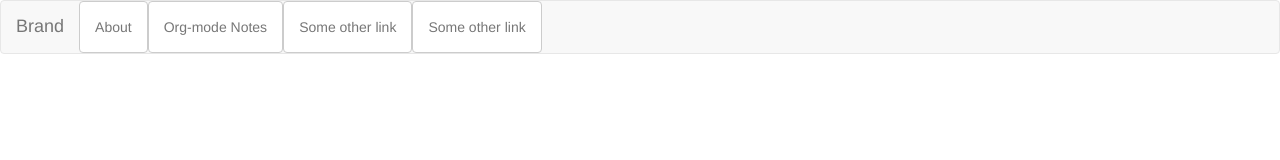
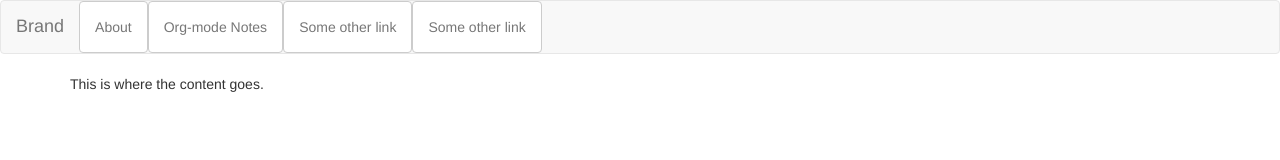
Before and after one commit to JohnL4/Bootstrap, a plain HTML site: page navbar.html in a window 1280 px wide. Drawn offline with nearby package versions, Linux system fonts and the light colour scheme.

Commit message:
Added some content (dangerous, I know).

```diff
--- a/navbar.html
+++ b/navbar.html
@@ -5,7 +5,7 @@
     <meta http-equiv="X-UA-Compatible" content="IE=edge">
     <meta name="viewport" content="width=device-width, initial-scale=1">
     <!-- The above 3 meta tags *must* come first in the head; any other head content must come *after* these tags -->
-    <title>Bootstrap 101 Template</title>
+    <title>My Navbar, Using Bootstrap</title>
 
     <!-- Bootstrap -->
     <link href="css/bootstrap.min.css" rel="stylesheet">
@@ -46,6 +46,16 @@
       </div>                    <!-- .container-fluid -->
     </nav>
 
+    <main>
+      <div class="container">
+        <div class="row">
+          <div class="col-xs-12">
+            This is where the content goes.
+          </div>
+        </div>
+      </div>
+    </main>
+
     <!-- jQuery (necessary for Bootstrap's JavaScript plugins) -->
     <script src="https://ajax.googleapis.com/ajax/libs/jquery/1.11.3/jquery.min.js"></script>
     <!-- Include all compiled plugins (below), or include individual files as needed -->
```
